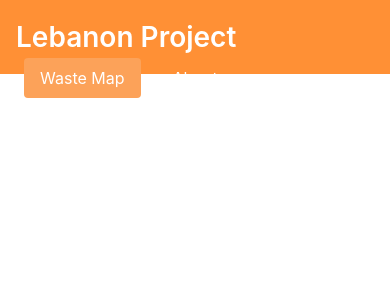
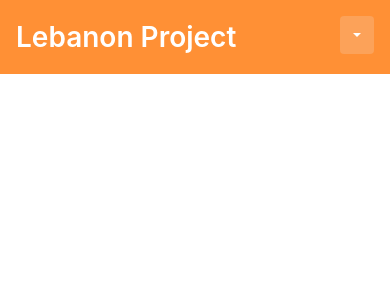
Before and after one commit to UNL-Dev-Team/Lebanon-project, an Angular app in the folder frontend/: page /wastemap in a window 390 px wide. Shown: the top 300 px of the page. Built offline with nearby package versions, Linux system fonts and the light colour scheme.

Commit message:
Added responsiveness to the navbar.

```diff
--- a/frontend/src/app/components/navbar/navbar.component.html
+++ b/frontend/src/app/components/navbar/navbar.component.html
@@ -16,4 +16,14 @@
             </li>
         </ul>
     </div>
+    <div class="btn-group">
+        <button type="button" class="btn dropdown-toggle dropdown-button-color" data-toggle="dropdown" data-display="static"
+            aria-haspopup="true" aria-expanded="false">
+        </button>
+        <div class="dropdown-menu dropdown-menu-right">
+            <button class="dropdown-item" type="button" routerLink="/wastemap">Map</button>
+            <button class="dropdown-item" type="button" routerLink="/about">About</button>
+            <button class="dropdown-item" type="button">Coming Soon</button>
+        </div>
+    </div>
 </div>
--- a/frontend/src/app/components/navbar/navbar.component.scss
+++ b/frontend/src/app/components/navbar/navbar.component.scss
@@ -38,3 +38,26 @@
   cursor: pointer;
   outline: none;
 }
+
+.btn-group {
+  position: relative;
+  float: right;
+}
+
+.dropdown-button-color {
+    background-color: $primary-color-light;
+    color: white;
+    margin-bottom: 1em;
+}
+
+@media (max-width: 610px) {
+  .navbar-info {
+    display: none;
+  }
+}
+
+@media (min-width: 610px) {
+  .btn-group {
+    display: none;
+  }
+}
--- a/frontend/src/styles.scss
+++ b/frontend/src/styles.scss
@@ -1,3 +1,7 @@
 /* You can add global styles to this file, and also import other style files */
 $primary-color: #ff9035;
 $primary-color-light: #fca259;
+
+body {
+    min-width: 300px;
+}
```
